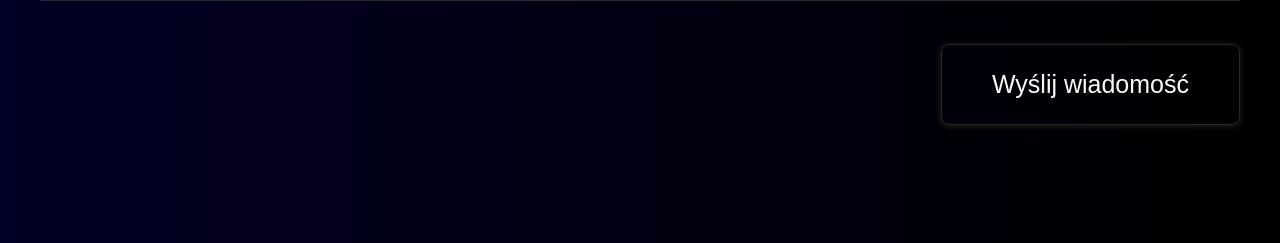
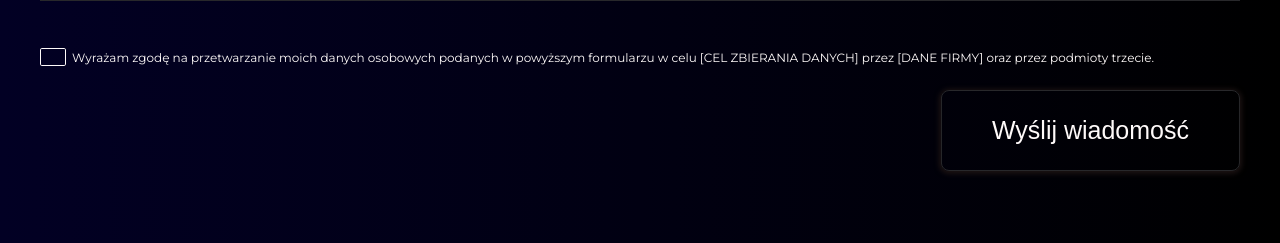
Before and after one commit to kimi1723/Bertillo, a website: page index.html in a window 1280 px wide. Shown: the part 2416-2659 px from the top of the page. Drawn offline with Linux system fonts and the light colour scheme.

Commit message:
contact data processing

```diff
--- a/index.html
+++ b/index.html
@@ -219,9 +219,17 @@
 
                         <div class="contact-box-form__item">
                             <label for="message" class="contact-box-form__label"><i
-                                    class="fa-solid fa-message  contact-box-form__icon"></i>
+                                    class="fa-solid fa-message contact-box-form__icon"></i>
                                 Wiadomość:</label>
                             <textarea id="message" cols="30" rows="10" class="contact-box-form__textarea"></textarea>
+                        </div>
+
+                        <div class="contact-box-form__item">
+                            <input type="checkbox" id="data-processing" class="contact-box-form__input"> <label
+                                for="data-processing" class="contact-box-form__label">Wyrażam zgodę na
+                                przetwarzanie moich danych osobowych podanych w
+                                powyższym formularzu w celu
+                                [CEL ZBIERANIA DANYCH] przez [DANE FIRMY] oraz przez podmioty trzecie.</label>
                         </div>
 
                         <button type="submit" id="submit" class="contact-box-form__submit-button">Wyślij wiadomość
@@ -240,6 +248,10 @@
 
         </section>
     </main>
+
+    <footer class="footer">
+
+</footer>
     <script src="/dist/js/main.min.js" async></script>
 </body>
 
--- a/src/sass/_styles.scss
+++ b/src/sass/_styles.scss
@@ -346,6 +346,54 @@ body {
 				flex-direction: column;
 				margin: 0.3em 0;
 				width: 100%;
+
+				&:last-of-type {
+					flex-direction: row;
+					margin: 0.3em 0 2em;
+					font-size: 1.2rem;
+
+					.contact-box-form__input {
+						position: relative;
+						appearance: none;
+						margin: 0 0.5em 0 0;
+						width: 1.15em;
+						height: 1.15em;
+						font: inherit;
+						color: currentColor;
+						border: 0.15em solid currentColor;
+						border-radius: 0.15em;
+						transition: border 0.3s, box-shadow 0.3s;
+
+						&::before {
+							content: '';
+							position: absolute;
+							top: 50%;
+							left: 50%;
+							width: 0.9em;
+							height: 0.9em;
+							clip-path: polygon(14% 44%, 0 65%, 50% 100%, 100% 16%, 80% 0%, 43% 62%);
+							background-color: c.$leading;
+							transform: translate(-50%, -50%) scale(0);
+							transform-origin: bottom left;
+							transition: 120ms transform ease-in-out;
+						}
+
+						&:checked::before {
+							transform: translate(-50%, -50%) scale(1);
+						}
+
+						&:hover,
+						&:focus {
+							border: 0.15em solid c.$leading;
+							box-shadow: 0 0 5px 2px c.$leading;
+						}
+					}
+
+					.contact-box-form__input,
+					.contact-box-form__label {
+						cursor: pointer;
+					}
+				}
 			}
 
 			&__label {
```
Also changed, not shown: dist/css/main.min.css, 2 other files.
